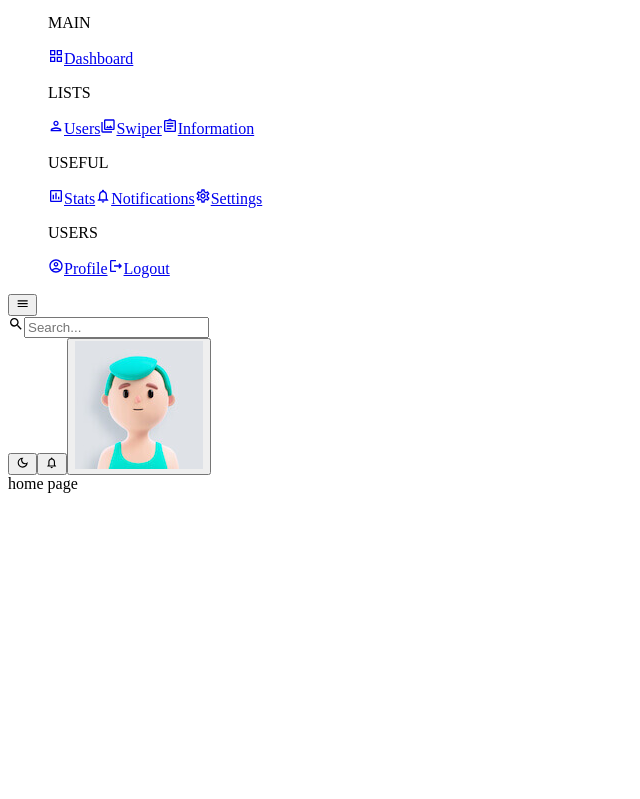
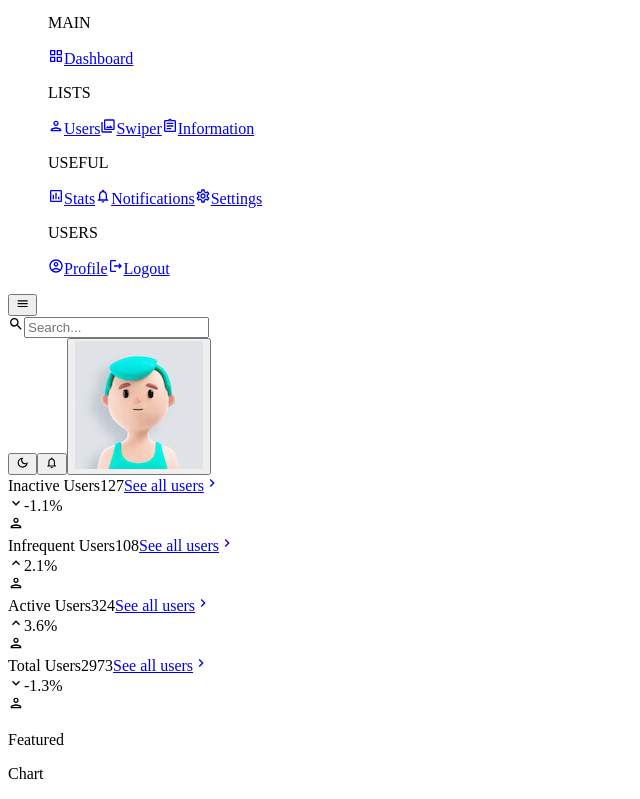
Before and after one commit to fajarfadillahh/siakad-agrikultur-dashboard, a React (Vite) app: page / in a window 1280 px wide. Shown: the part 342-1141 px from the top of the page, without its empty margins (0-640 px from the left). Before the commit the page ends 843 px from the top, so only its background shows below. Built offline with nearby package versions, Linux system fonts and the light colour scheme.

Commit message:
modified: Widget components & Home page

```diff
--- a/src/components/widget/Widget.jsx
+++ b/src/components/widget/Widget.jsx
@@ -3,9 +3,7 @@ import {
   MdOutlineKeyboardArrowUp,
   MdOutlineKeyboardArrowDown,
   MdOutlinePerson,
-  MdOutlineAccountBalance,
-  MdOutlineShoppingCart,
-  MdOutlineMonetizationOn,
+  MdOutlineKeyboardArrowRight,
 } from "react-icons/md";
 import { Link } from "react-router-dom";
 
@@ -35,7 +33,7 @@ const Widget = ({ type }) => {
         link: "See all users",
         icon: (
           <div className="self-end rounded-md bg-yellow-100 p-[5px] text-[20px] text-yellow-500">
-            <MdOutlineShoppingCart />
+            <MdOutlinePerson />
           </div>
         ),
       };
@@ -48,7 +46,7 @@ const Widget = ({ type }) => {
         link: "See all users",
         icon: (
           <div className="self-end rounded-md bg-green-100 p-[5px] text-[20px] text-green-500">
-            <MdOutlineMonetizationOn />
+            <MdOutlinePerson />
           </div>
         ),
       };
@@ -61,7 +59,7 @@ const Widget = ({ type }) => {
         link: "See all users",
         icon: (
           <div className="self-end rounded-md bg-purple-100 p-[5px] text-[20px] text-purple-500">
-            <MdOutlineAccountBalance />
+            <MdOutlinePerson />
           </div>
         ),
       };
@@ -72,9 +70,9 @@ const Widget = ({ type }) => {
   }
 
   return (
-    <div className="flex h-[120px] w-[200px] flex-1 justify-between rounded-md p-[10px] shadow-3xl">
+    <div className="flex h-[120px] flex-1 justify-between rounded-md border border-gray-100 p-[10px] shadow-3xl">
       <div className="flex flex-col justify-between">
-        <span className="text-[14px] font-bold capitalize text-gray-500">
+        <span className="text-[12px] font-semibold uppercase text-gray-500">
           {data.title}
         </span>
         <span className="text-[28px] font-medium text-gray-900">
@@ -82,9 +80,10 @@ const Widget = ({ type }) => {
         </span>
         <Link
           to="/users"
-          className="w-max border-b border-gray-300 text-[12px] font-medium text-gray-900"
+          className="inline-flex items-center gap-0.5 text-[12px] font-medium text-gray-900 transition-all hover:gap-1.5 hover:text-purple-600"
         >
           {data.link}
+          <MdOutlineKeyboardArrowRight className="text-[1rem]" />
         </Link>
       </div>
 
--- a/src/pages/home/Home.jsx
+++ b/src/pages/home/Home.jsx
@@ -10,15 +10,21 @@ import Table from "../../components/table/Table";
 const Home = () => {
   return (
     <Layout>
-      <div>home page</div>
-      {/* <div className="flex gap-5">
-        <Widget type="inactive-users" />
-        <Widget type="infrequent-users" />
-        <Widget type="active-users" />
-        <Widget type="total-users" />
+      <div className="grid gap-8">
+        <div className="flex flex-wrap gap-4">
+          <Widget type="inactive-users" />
+          <Widget type="infrequent-users" />
+          <Widget type="active-users" />
+          <Widget type="total-users" />
+        </div>
+
+        <div>
+          <p>Featured</p>
+          <p>Chart</p>
+        </div>
       </div>
 
-      <div className="flex gap-5 p-5">
+      {/* <div className="flex gap-5 p-5">
         <Featured />
         <Chart />
       </div>
--- a/tailwind.config.js
+++ b/tailwind.config.js
@@ -7,7 +7,7 @@ export default {
         sans: ["Inter", "sans-serif"],
       },
       boxShadow: {
-        "3xl": "2px 6px 15px rgba(107,114,128,0.1)",
+        "3xl": "2px 6px 15px rgba(107,114,128,0.06)",
       },
     },
   },
```
